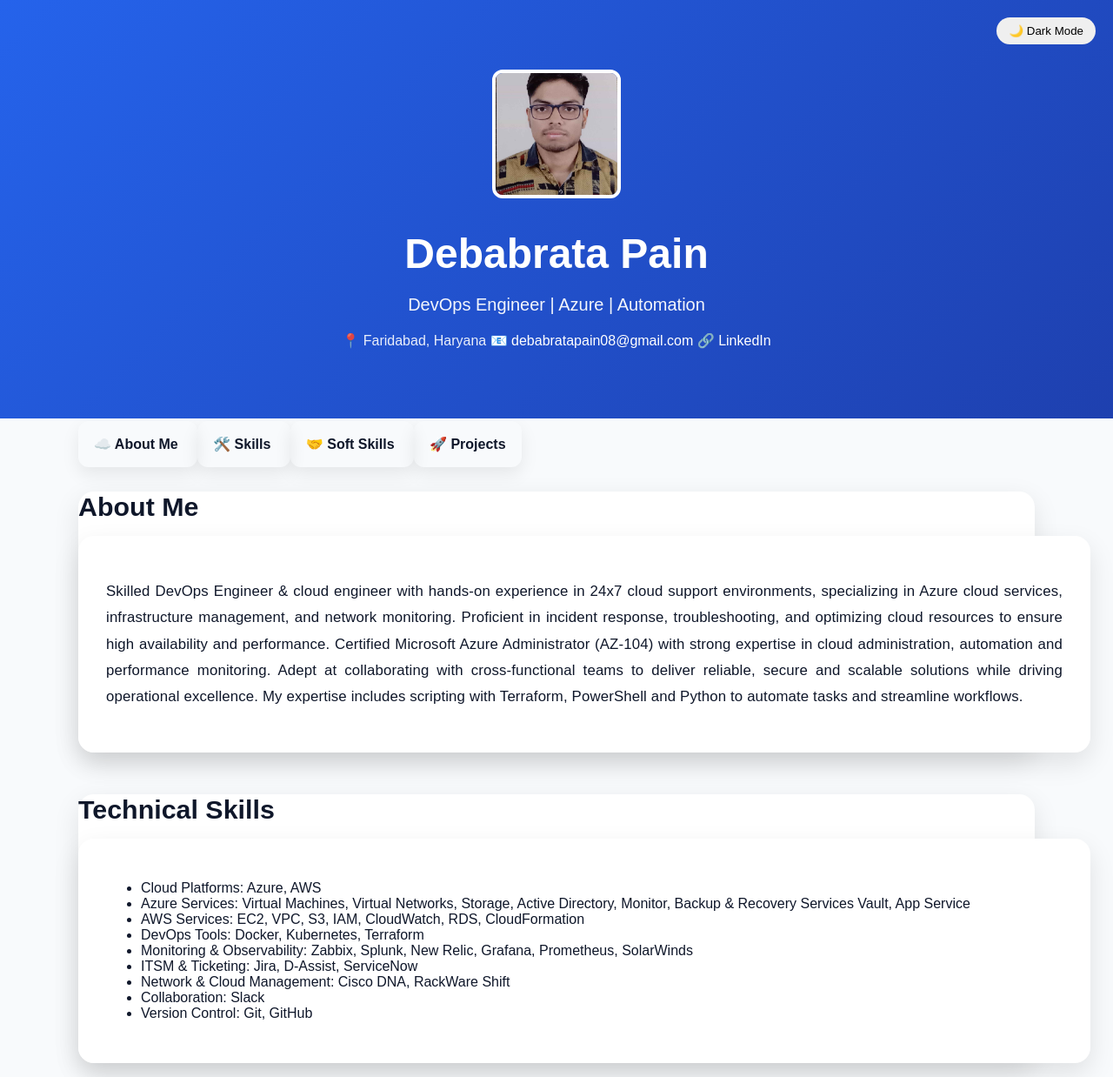
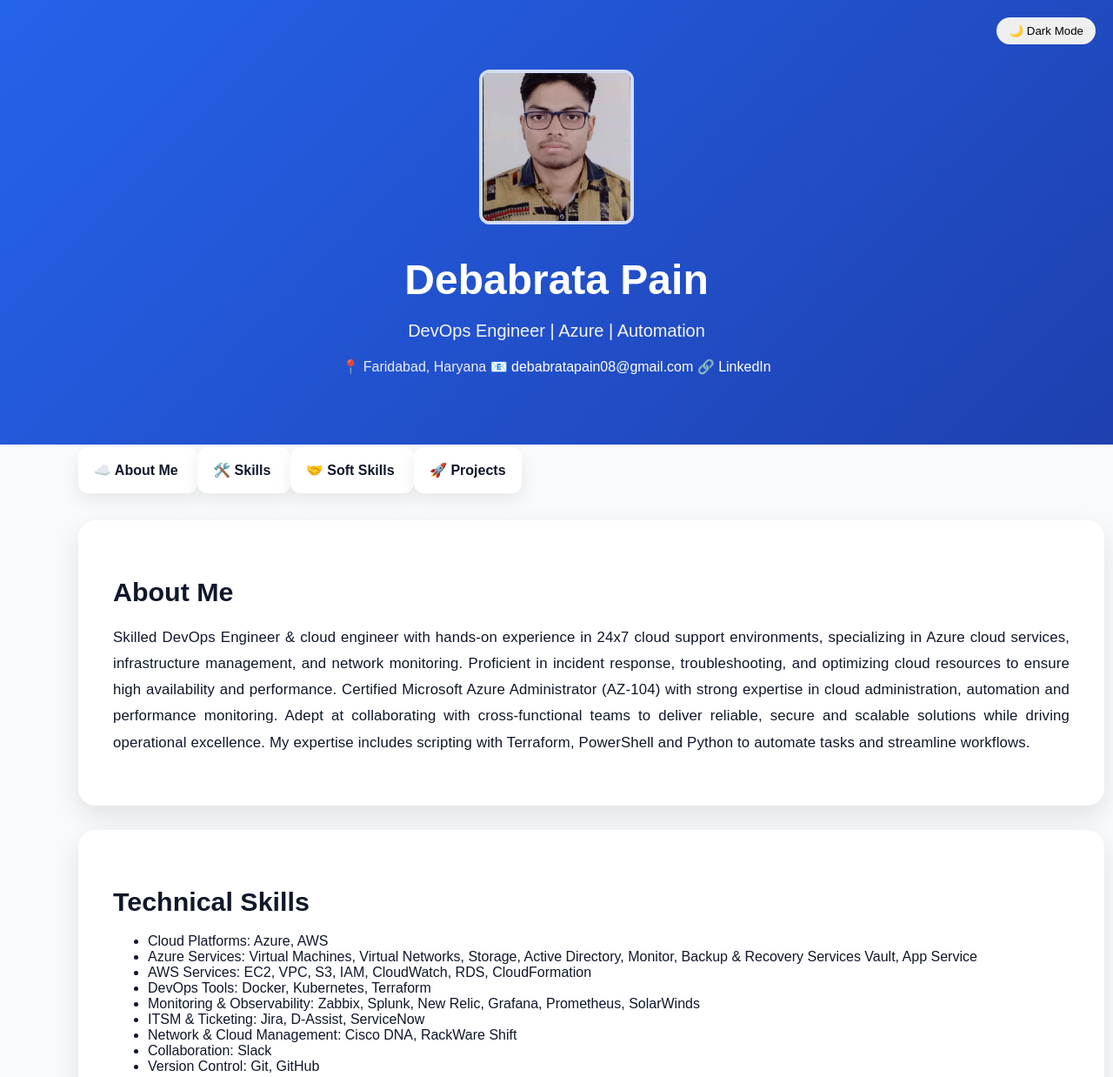
Before and after one commit to Debabrata-Pain/Debportfolio, a plain HTML site: page index.html in a window 1280 px wide. Shown: the top 1238 px of the page at 87% size. Drawn offline with Linux system fonts and the light colour scheme.

Commit message:
Fix section spacing and card sizing

```diff
--- a/index.html
+++ b/index.html
@@ -48,10 +48,9 @@
 
 
 
-<section id="about" class="section">
-  <h2 class="section-title">About Me</h2>
-
+<section id="about">
   <div class="section-card">
+    <h2>About Me</h2>
     <p>
       Skilled DevOps Engineer & cloud engineer with hands-on experience in 24x7 cloud
       support environments, specializing in Azure cloud services, infrastructure management,
@@ -66,10 +65,9 @@
 </section>
 
 
-<section id="skills" class="section">
-  <h2 class="section-title">Technical Skills</h2>
-
+<section id="skills">
   <div class="section-card">
+    <h2>Technical Skills</h2>
     <ul>
       <li>Cloud Platforms: Azure, AWS</li>
       <li>Azure Services: Virtual Machines, Virtual Networks, Storage, Active Directory, Monitor, Backup & Recovery Services Vault, App Service</li>
@@ -84,10 +82,9 @@
   </div>
 </section>
 
-<section id="soft_skills" class="section">
-  <h2 class="section-title">Soft Skills</h2>
-
+<section id="soft_skills">
   <div class="section-card">
+    <h2>Soft Skills</h2>
     <ul>
       <li>
         Problem Solving, Leadership, Strong Communication, Flexibility,
--- a/style.css
+++ b/style.css
@@ -14,15 +14,6 @@ html[data-theme="dark"] {
   --shadow: rgba(255, 255, 255, 0.08);
 }
 
-body {
-  background: var(--bg);
-  color: var(--text);
-}
-
-section {
-  background: var(--card-bg);
-}
-
 html {
   scroll-behavior: smooth;
 }
@@ -34,7 +25,8 @@ body {
   font-family: Arial, sans-serif;
 }
 
-/* Header */
+/* ================= HEADER / HERO ================= */
+
 header {
   background: linear-gradient(135deg, var(--accent), #1e40af);
   color: white;
@@ -42,6 +34,59 @@ header {
   text-align: center;
 }
 
+.hero {
+  background: linear-gradient(135deg, #2563eb, #1e40af);
+  padding: 80px 20px;
+  color: #ffffff;
+}
+
+.hero-container {
+  max-width: 1100px;
+  margin: auto;
+  align-items: center;
+  gap: 50px;
+}
+
+.hero-content {
+  align-items: center;
+  justify-content: center;
+  gap: 25px;
+}
+
+.hero h1 {
+  font-size: 3rem;
+  font-weight: 700;
+  margin-bottom: 8px;
+}
+
+.hero p {
+  font-size: 1.25rem;
+  opacity: 0.95;
+}
+
+.hero-content h1 {
+  font-size: 48px;
+  margin-bottom: 10px;
+}
+
+.hero-content h2 {
+  font-size: 22px;
+  font-weight: 500;
+  opacity: 0.9;
+  margin-bottom: 20px;
+}
+
+/* Profile Image */
+.profile-pic,
+.hero-image img {
+  width: 170px;
+  height: 170px;
+  object-fit: cover;
+  border-radius: 12px;
+  border: 4px solid rgba(255, 255, 255, 0.8);
+}
+
+/* Theme toggle */
 #themeToggle {
   position: absolute;
   top: 20px;
@@ -52,7 +97,8 @@ header {
   cursor: pointer;
 }
 
-/* Sticky Navbar */
+/* ================= NAVBAR ================= */
+
 .nav-cards {
   gap: 15px;
   padding: 20px;
@@ -68,9 +114,8 @@ header {
   box-shadow: 0 4px 10px rgba(0,0,0,0.1);
 }
 
-/* Cards */
 .card {
-    background: var(--card);
+  background: var(--card-bg);
   padding: 18px;
   text-align: center;
   border-radius: 12px;
@@ -85,69 +130,47 @@ header {
   transform: translateY(-5px);
 }
 
-/* Active Card */
 .card.active {
   border: 2px solid var(--accent);
   color: var(--accent);
 }
 
-/* Sections */
+/* ================= SECTIONS ================= */
+
+/* Section wrapper */
 section {
-    background: var(--card-bg);
-    margin: 24px auto;   /* ⬅ reduced gap */
-    border-radius: 18px;
   max-width: 1100px;
-    box-shadow: 0 10px 30px var(--shadow);
+  margin: 28px auto;
+  padding: 0;
 }
 
+/* Unified card for ALL sections */
+.section-card {
+  width: 100%;
+  background: var(--card-bg);
+  padding: 2.5rem;
+  border-radius: 20px;
+  box-shadow: 0 12px 30px var(--shadow);
+  animation: fadeUp 0.7s ease forwards;
+}
 
+/* Section headings inside card */
+.section-card h2 {
+  font-size: 1.9rem;
+  font-weight: 700;
+  margin-bottom: 1.2rem;
+  color: var(--text);
+}
+
+/* About text ONLY */
 #about p {
   text-align: justify;
   line-height: 1.8;
   font-size: 1.05rem;
   letter-spacing: 0.15px;
-  max-width: 100%;
 }
 
-#about {
-  padding: 0;
-}
-
-.section-card {
-  background: var(--card-bg);
-  padding: 2rem;
-  border-radius: 18px;
-  box-shadow: 0 12px 30px var(--shadow);
-}
-
-
-.section {
-  max-width: 1100px;
-  margin: 0 auto 3rem;
-  display: block; /* IMPORTANT */
-}
-
-.section-title {
-  font-size: 1.9rem;
-  font-weight: 700;
-  margin-bottom: 1rem;
-  color: var(--text);
-}
-
-
-.section-card h2 {
-  margin-bottom: 20px;
-}
-
-
-.section-card {
-  width: 100%;
-}
-
-.section-card {
-  animation: fadeUp 0.7s ease forwards;
-}
-
+/* Animation */
 @keyframes fadeUp {
   from {
     opacity: 0;
@@ -159,33 +182,7 @@ section {
   }
 }
 
-
-/* Footer */
-footer {
-    background: var(--card-bg);
-    color: var(--text);
-}
-
-
-.hero {
-    position: relative;
-}
-
-.hero-content {
-    align-items: center;
-    justify-content: center;
-    gap: 25px;
-}
-
-
-/* Profile Image */
-.profile-pic {
-  width: 140px;
-  height: 140px;
-  object-fit: cover;
-  border-radius: 12px;      /* square with soft corners */
-  border: 4px solid #ffffff;
-}
+/* ================= PROJECTS ================= */
 
 .project-card {
   background: var(--card-bg);
@@ -212,6 +209,8 @@ footer {
   opacity: 0.85;
 }
 
+/* ================= CONTACT ================= */
+
 .contact-inline {
   margin-top: 16px;
   gap: 24px;
@@ -231,47 +230,9 @@ footer {
   opacity: 0.85;
 }
 
+/* ================= FOOTER ================= */
 
-.hero h1 {
-  font-size: 3rem;      /* was probably ~2rem */
-  font-weight: 700;
-  margin-bottom: 8px;
+footer {
+  background: var(--card-bg);
+  color: var(--text);
 }
-
-.hero p {
-  font-size: 1.25rem;
-  opacity: 0.95;
-}
-
-.hero {
-  background: linear-gradient(135deg, #2563eb, #1e40af);
-  padding: 80px 20px;
-  color: #ffffff;
-}
-
-.hero-container {
-  max-width: 1100px;
-  margin: auto;
-  align-items: center;
-  gap: 50px;
-}
-
-.hero-image img {
-  width: 170px;
-  height: 170px;
-  object-fit: cover;
-  border-radius: 12px; /* square with soft edges */
-  border: 4px solid rgba(255, 255, 255, 0.8);
-}
-
-.hero-content h1 {
-  font-size: 48px;
-  margin-bottom: 10px;
-}
-
-.hero-content h2 {
-  font-size: 22px;
-  font-weight: 500;
-  opacity: 0.9;
-  margin-bottom: 20px;
-}
```
Lines whose indentation alone changed are shown as unchanged.
